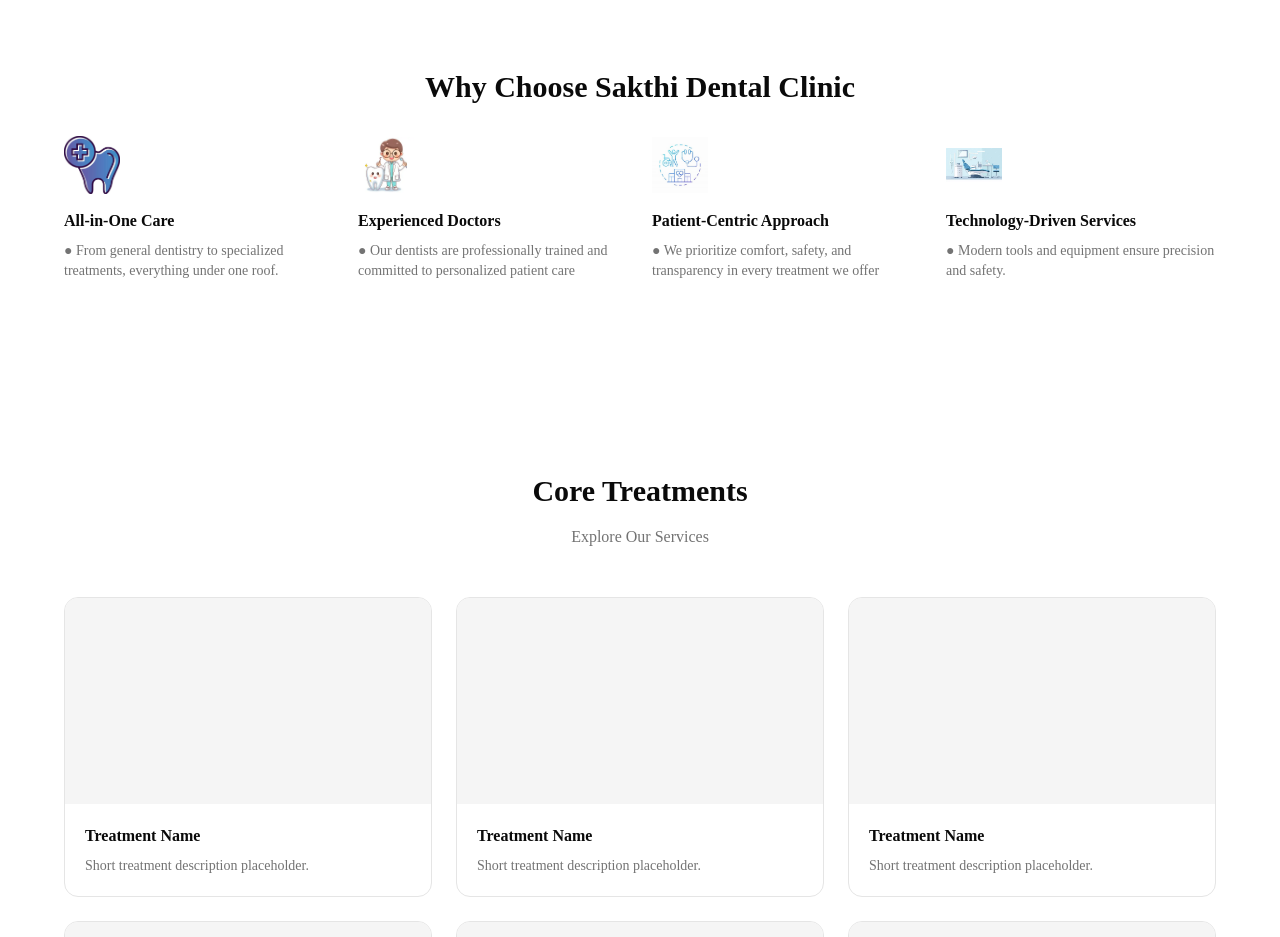
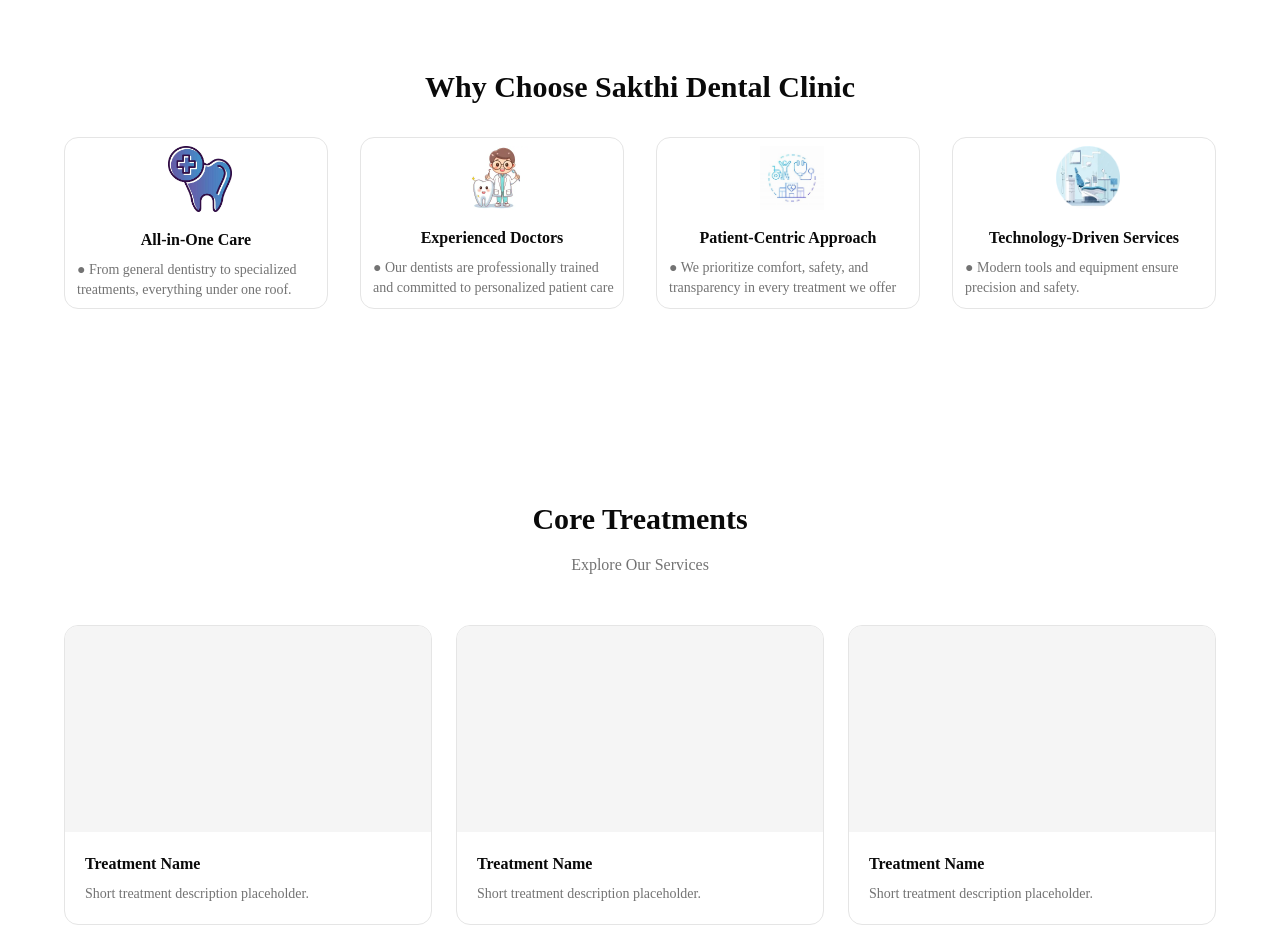
Before and after one commit to mantanova-87/sakthidentalclinic, a Next.js app: page / in a window 1280 px wide. Shown: the part 980-1917 px from the top of the page. Built offline with nearby package versions, Linux system fonts and the light colour scheme.

Commit message:
Refactor code structure for improved readability and maintainability

```diff
--- a/src/features/home/why-choose.tsx
+++ b/src/features/home/why-choose.tsx
@@ -17,7 +17,7 @@
             title: "Patient-Centric Approach ",
             description: "● We prioritize comfort, safety, and transparency in every treatment we offer",
         },
-        {   icon:"/assets/techdriven.webp",
+        {   icon:"/assets/techdriven.png",
             title: "Technology-Driven Services ",
             description: "● Modern tools and equipment ensure precision and safety. ",
         },
@@ -32,11 +32,11 @@
 
                 </div>
 
-                <div className="mt-8 grid gap-6 sm:grid-cols-2 lg:grid-cols-4 ">
+                <div className="mt-8 grid gap-8  justify-items-center sm:grid-cols-2 lg:grid-cols-4 ">
                     {item.map((item) => (
-                        <div key={item.title} >
+                        <div key={item.title} className="justify-items-center border rounded-xl">
 
-                            <div className="mb-4 flex h-14 w-14 items-center justify-center rounded-full ">
+                            <div className="mb-4 mt-2  rounded-full ml-2">
                                 <Image
                                     src={item.icon}
                                     alt={item.title}
@@ -46,11 +46,11 @@
                                 />
                             </div>
 
-                            <h3 className="font-semibold">
+                            <h3 className="font-semibold ml-2 mr-2 mb-2">
                                 {item.title}
                             </h3>
 
-                            <p className="mt-2 text-sm text-muted-foreground">
+                            <p className="mt-2 text-sm text-muted-foreground ml-3 mr-2 mb-2">
                                 {item.description}
                             </p>
                         </div>
```
Also changed, not shown: public/assets/techdriven.png (added), public/assets/techdriven.webp (deleted).
